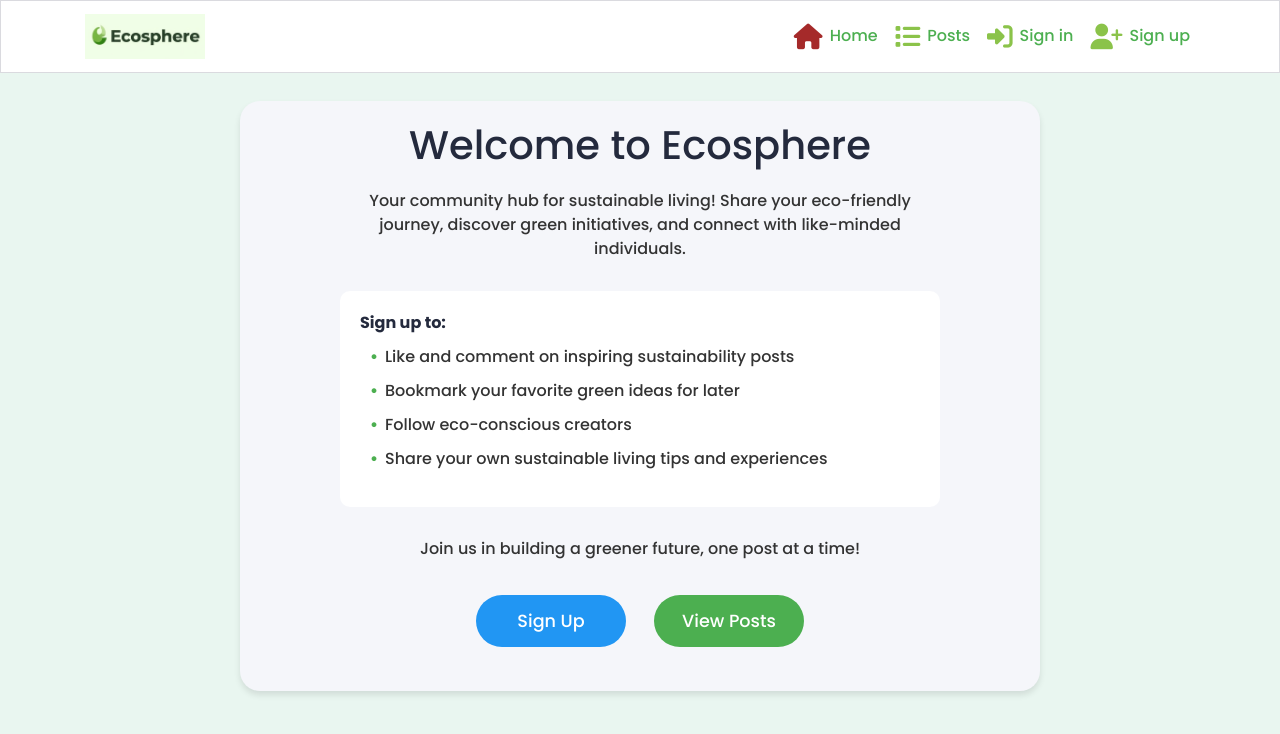
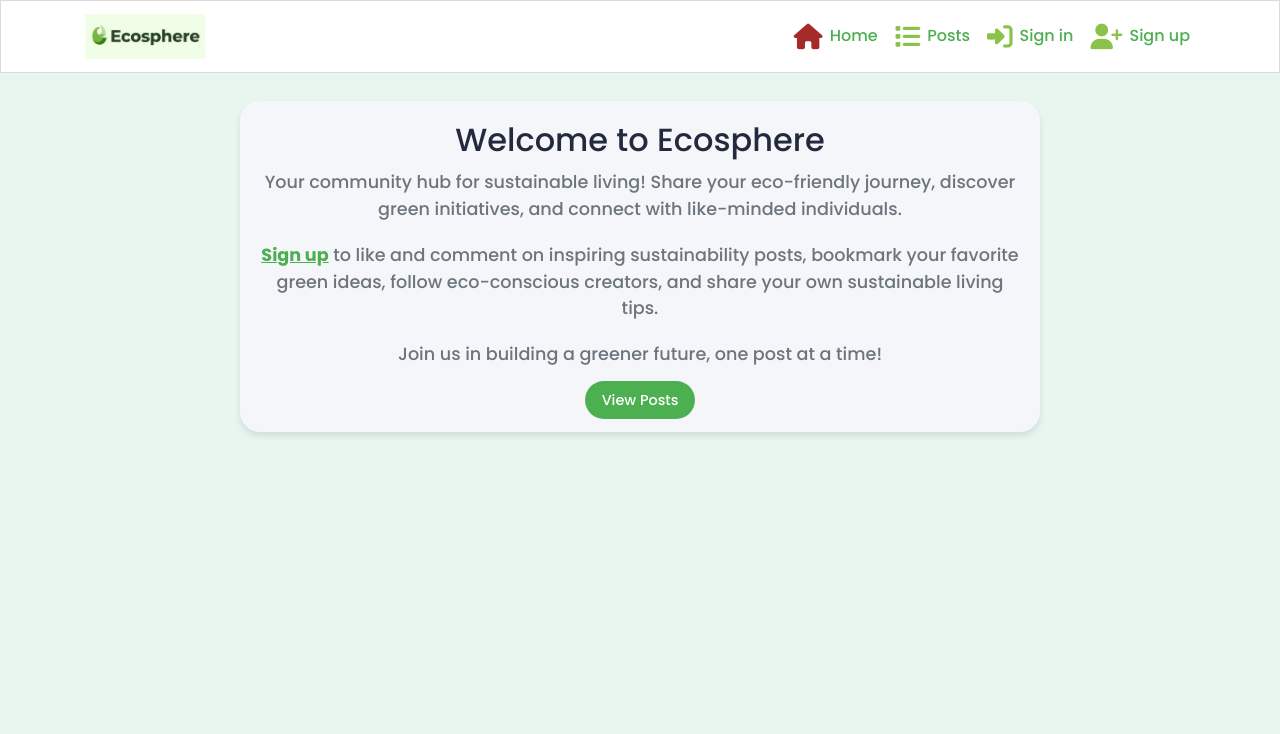
Before and after one commit to BilalEssafi1/ecosphere, a React (Create React App) app: page / in a window 1280 px wide. Shown: the top 734 px of the page. Built offline with nearby package versions, Linux system fonts and the light colour scheme; no server answers.

Commit message:
simplify home page with inline signup link

```diff
--- a/src/components/Home.js
+++ b/src/components/Home.js
@@ -6,33 +6,19 @@ const Home = () => {
   return (
     <div className={styles.Home}>
       <h1>Welcome to Ecosphere</h1>
-      <div className={styles.Content}>
       <p>
         Your community hub for sustainable living! Share your eco-friendly journey,
         discover green initiatives, and connect with like-minded individuals.
       </p>
-
-        <div className={styles.Features}>
-          <p>Sign up to:</p>
-          <ul>
-            <li>Like and comment on inspiring sustainability posts</li>
-            <li>Bookmark your favorite green ideas for later</li>
-            <li>Follow eco-conscious creators</li>
-            <li>Share your own sustainable living tips and experiences</li>
-          </ul>
-        </div>
-
+      <p>
+        <Link to="/signup" className={styles.SignUpLink}>Sign up</Link> to like and comment
+        on inspiring sustainability posts, bookmark your favorite green ideas,
+        follow eco-conscious creators, and share your own sustainable living tips.
+      </p>
       <p>Join us in building a greener future, one post at a time!</p>
-
-        <div className={styles.ButtonContainer}>
-          <Link to="/signup" className={`${styles.ViewPostsButton} ${styles.SignUpButton}`}>
-            Sign Up
-          </Link>
       <Link to="/posts" className={styles.ViewPostsButton}>
         View Posts
       </Link>
-        </div>
-      </div>
     </div>
   );
 };
--- a/src/styles/Home.module.css
+++ b/src/styles/Home.module.css
@@ -1,3 +1,4 @@
+/* HomePage Styling */
 .Home {
     background-color: #f5f6fa;
     padding: 20px;
@@ -9,82 +10,45 @@
   }
 
   .Home h1 {
-  font-size: 2.5rem;
-  color: #242a3d;
-  margin-bottom: 20px;
-}
-
-.Content {
-  margin: 20px auto;
-  max-width: 600px;
-}
-
-.Features {
-  text-align: left;
-  margin: 30px 0;
-  padding: 20px;
-  background-color: white;
-  border-radius: 10px;
-}
-
-.Features p {
-  font-weight: bold;
+    font-size: 2rem;
     color: #242a3d;
     margin-bottom: 10px;
   }
 
-.Features ul {
-  list-style-type: none;
-  padding-left: 0;
-}
-
-.Features li {
-  margin: 10px 0;
-  padding-left: 25px;
-  position: relative;
-}
-
-.Features li:before {
-  content: "•";
-  color: #4caf50;
-  font-weight: bold;
-  position: absolute;
-  left: 10px;
-}
-
-.ButtonContainer {
-  display: flex;
-  justify-content: center;
-  gap: 20px;
-  margin-top: 30px;
+  .Home p {
+    font-size: 1.1rem;
+    color: #6c757d;
+    margin-bottom: 20px;
   }
 
   .ViewPostsButton {
-  font-size: 1.1rem;
+    font-size: 0.9rem;
     align-self: center;
     border-radius: 100px;
     border: 1px solid transparent;
-  padding: 12px 24px;
+    padding: 8px 16px;
     margin: 4px;
-  min-width: 150px;
+    min-width: 100px;
     color: #ffffff;
     background-color: #4caf50;
     transition: background-color 0.3s ease, color 0.3s ease;
-  text-decoration: none;
+    position: relative;
+    z-index: 10;
   }
 
   .ViewPostsButton:hover {
     background-color: #388e3c;
     opacity: 0.9;
     cursor: pointer;
-  text-decoration: none;
-  color: white;
   }
 
-.SignUpButton {
-  background-color: #2196f3;
+  .SignUpLink {
+    color: #4caf50;
+    text-decoration: underline;
+    font-weight: bold;
   }
 
-.SignUpButton:hover {
-  background-color: #1976d2;
+  .SignUpLink:hover {
+    color: #388e3c;
+    text-decoration: underline;
   }
```
Lines whose indentation alone changed are shown as unchanged.
